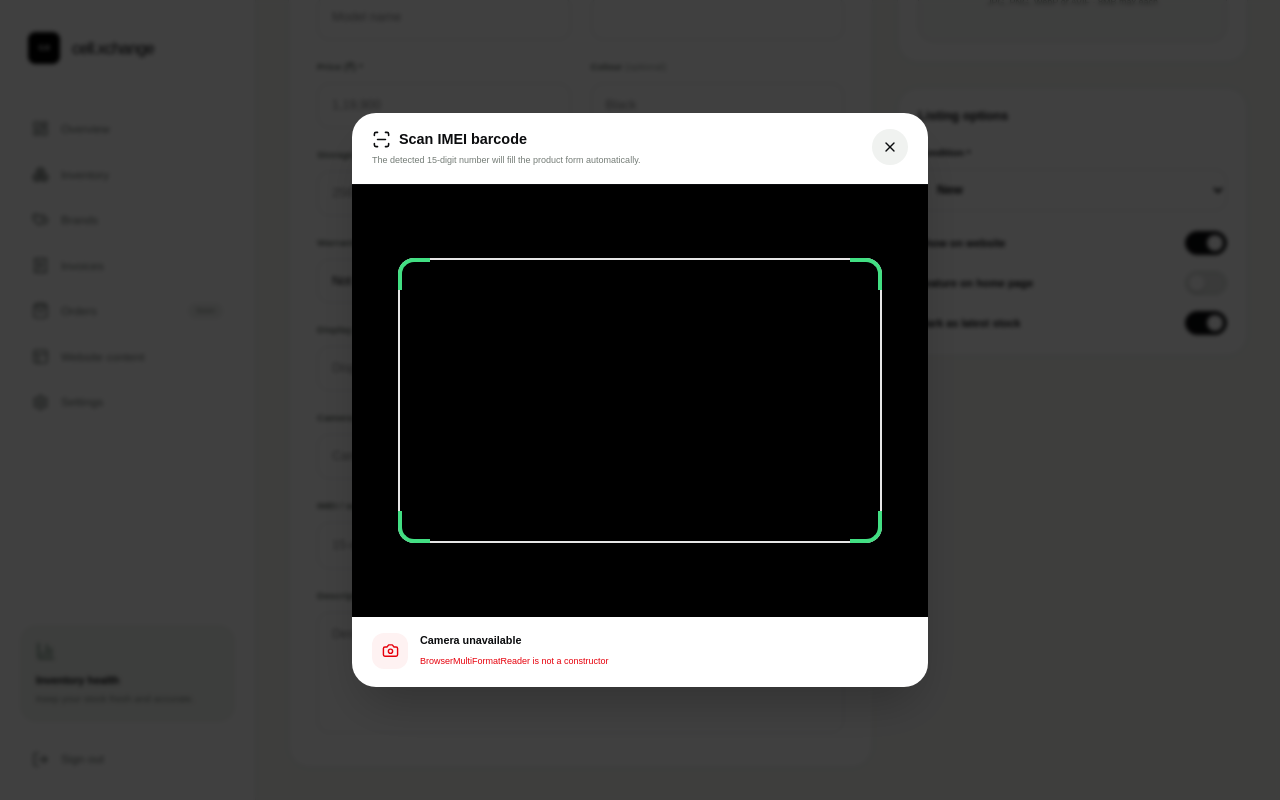
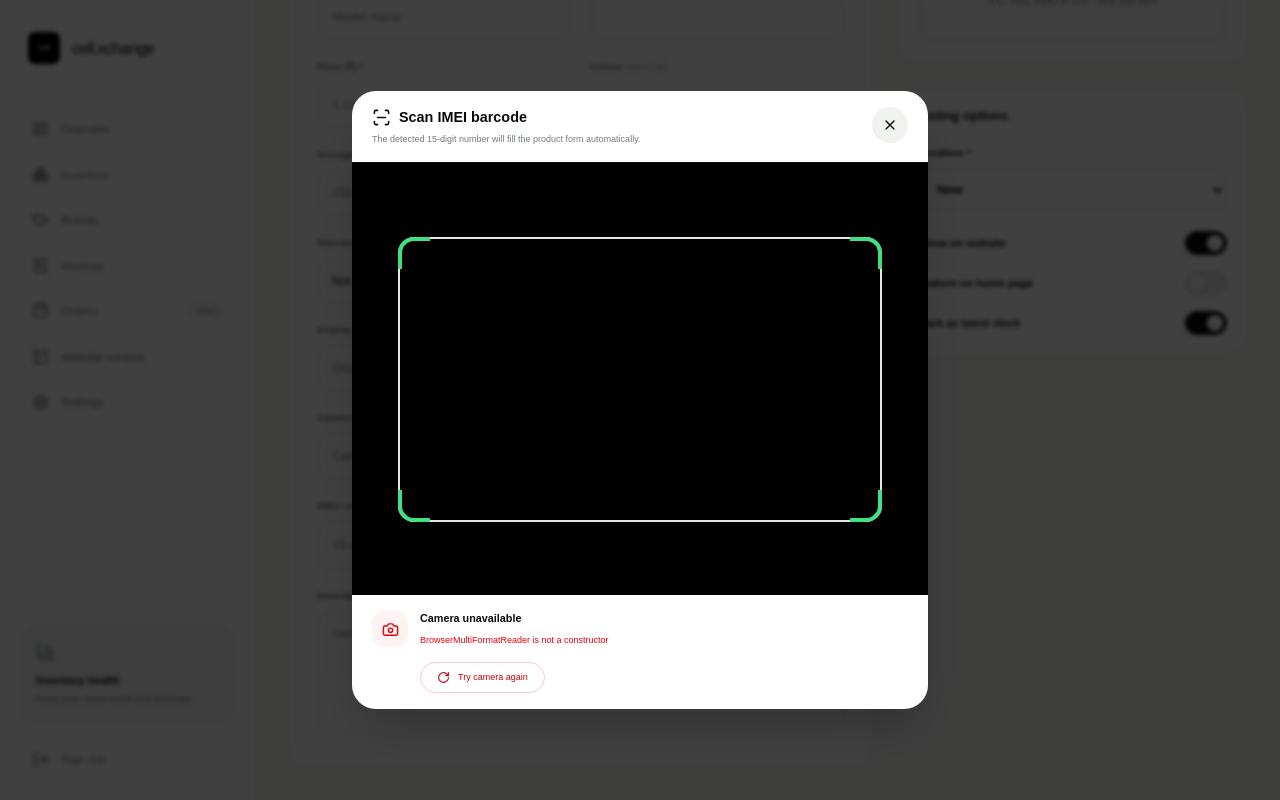
Before and after one commit to itsyogeshnegi/cell-xchange-website, a Next.js app: page /dashboard/phones/create in a window 1280 px wide. Both pictures are taken after a click on the button "Scan barcode". Shown: the part 415-1215 px from the top of the page. Built offline with nearby package versions, Linux system fonts and the light colour scheme; no server answers; the database is empty; a web font is replaced by a local one.

Commit message:
fix: allow camera access for IMEI scanning

```diff
--- a/next.config.mjs
+++ b/next.config.mjs
@@ -20,7 +20,7 @@ const nextConfig = {
       { key: "X-Content-Type-Options", value: "nosniff" },
       { key: "X-Frame-Options", value: "DENY" },
       { key: "Referrer-Policy", value: "strict-origin-when-cross-origin" },
-      { key: "Permissions-Policy", value: "camera=(), microphone=(), geolocation=()" },
+      { key: "Permissions-Policy", value: "camera=(self), microphone=(), geolocation=()" },
       { key: "X-DNS-Prefetch-Control", value: "on" },
     ] }];
   },
--- a/src/components/admin/BarcodeScannerModal.js
+++ b/src/components/admin/BarcodeScannerModal.js
@@ -1,7 +1,7 @@
 "use client";
 
 import { useEffect, useRef, useState } from "react";
-import { Camera, LoaderCircle, ScanLine, X } from "lucide-react";
+import { Camera, LoaderCircle, RotateCw, ScanLine, X } from "lucide-react";
 
 export default function BarcodeScannerModal({ open, onClose, onDetected }) {
   const videoRef = useRef(null);
@@ -10,6 +10,7 @@ export default function BarcodeScannerModal({ open, onClose, onDetected }) {
   const onDetectedRef = useRef(onDetected);
   const [status, setStatus] = useState("starting");
   const [message, setMessage] = useState("");
+  const [retryKey, setRetryKey] = useState(0);
 
   useEffect(() => { onCloseRef.current = onClose; }, [onClose]);
   useEffect(() => { onDetectedRef.current = onDetected; }, [onDetected]);
@@ -78,7 +79,7 @@ export default function BarcodeScannerModal({ open, onClose, onDetected }) {
       const stream = videoElement?.srcObject;
       stream?.getTracks?.().forEach((track) => track.stop());
     };
-  }, [open]);
+  }, [open, retryKey]);
 
   if (!open) return null;
 
@@ -103,7 +104,7 @@ export default function BarcodeScannerModal({ open, onClose, onDetected }) {
 
       <div className="flex items-start gap-3 px-5 py-4">
         <span className={`grid h-9 w-9 shrink-0 place-items-center rounded-xl ${status === "error" ? "bg-red-50 text-red-600" : status === "success" ? "bg-green-50 text-green-700" : "bg-[#eef4ef] text-[#173f2c]"}`}><Camera size={17}/></span>
-        <div><p className="text-xs font-black">{status === "error" ? "Camera unavailable" : status === "success" ? "Barcode detected" : "Scanning…"}</p><p className={`mt-1 text-[10px] leading-5 ${status === "error" ? "text-red-600" : "text-[#747c76]"}`}>{message}</p></div>
+        <div className="min-w-0 flex-1"><p className="text-xs font-black">{status === "error" ? "Camera unavailable" : status === "success" ? "Barcode detected" : "Scanning…"}</p><p className={`mt-1 text-[10px] leading-5 ${status === "error" ? "text-red-600" : "text-[#747c76]"}`}>{message}</p>{status === "error" && <button type="button" onClick={() => setRetryKey((key) => key + 1)} className="mt-3 inline-flex items-center gap-2 rounded-full border border-red-200 px-4 py-2 text-[10px] font-bold text-red-700"><RotateCw size={13}/>Try camera again</button>}</div>
       </div>
     </div>
   </div>;
```
